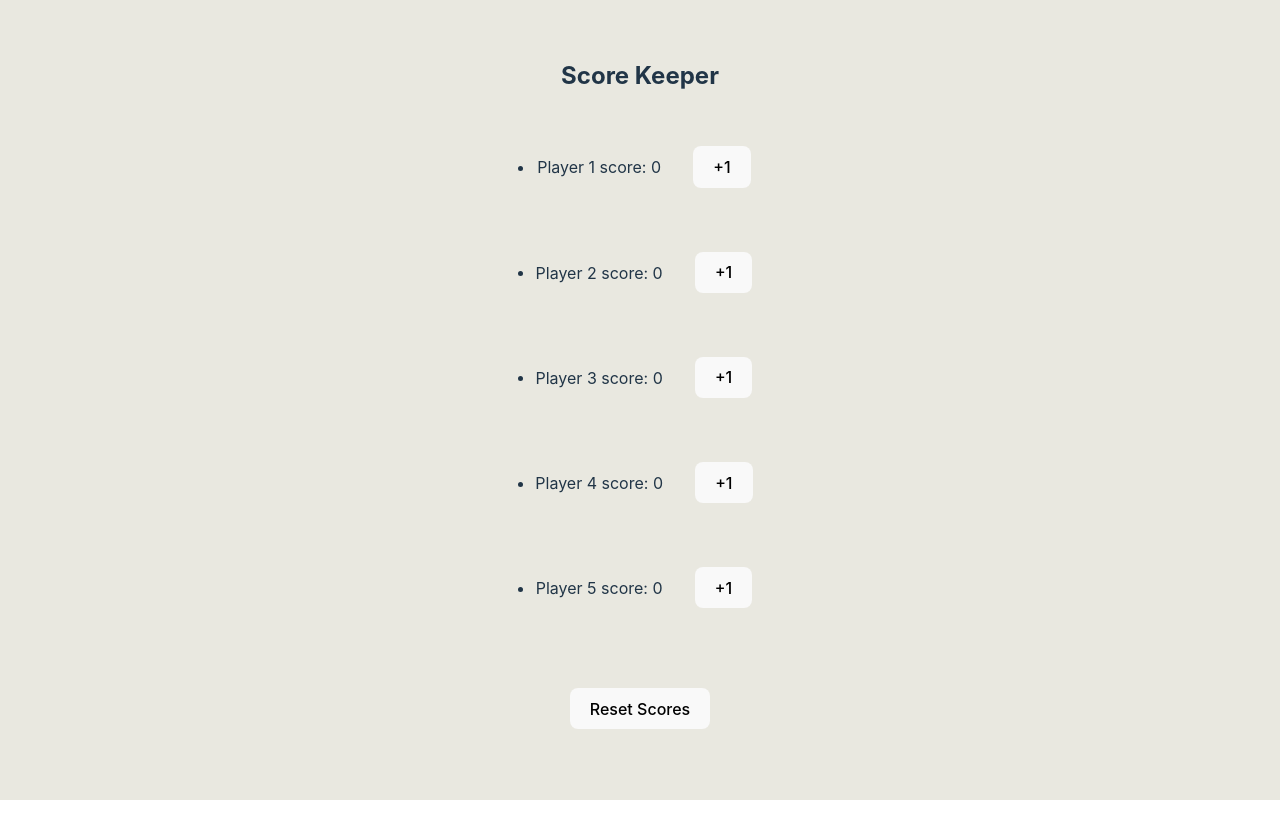
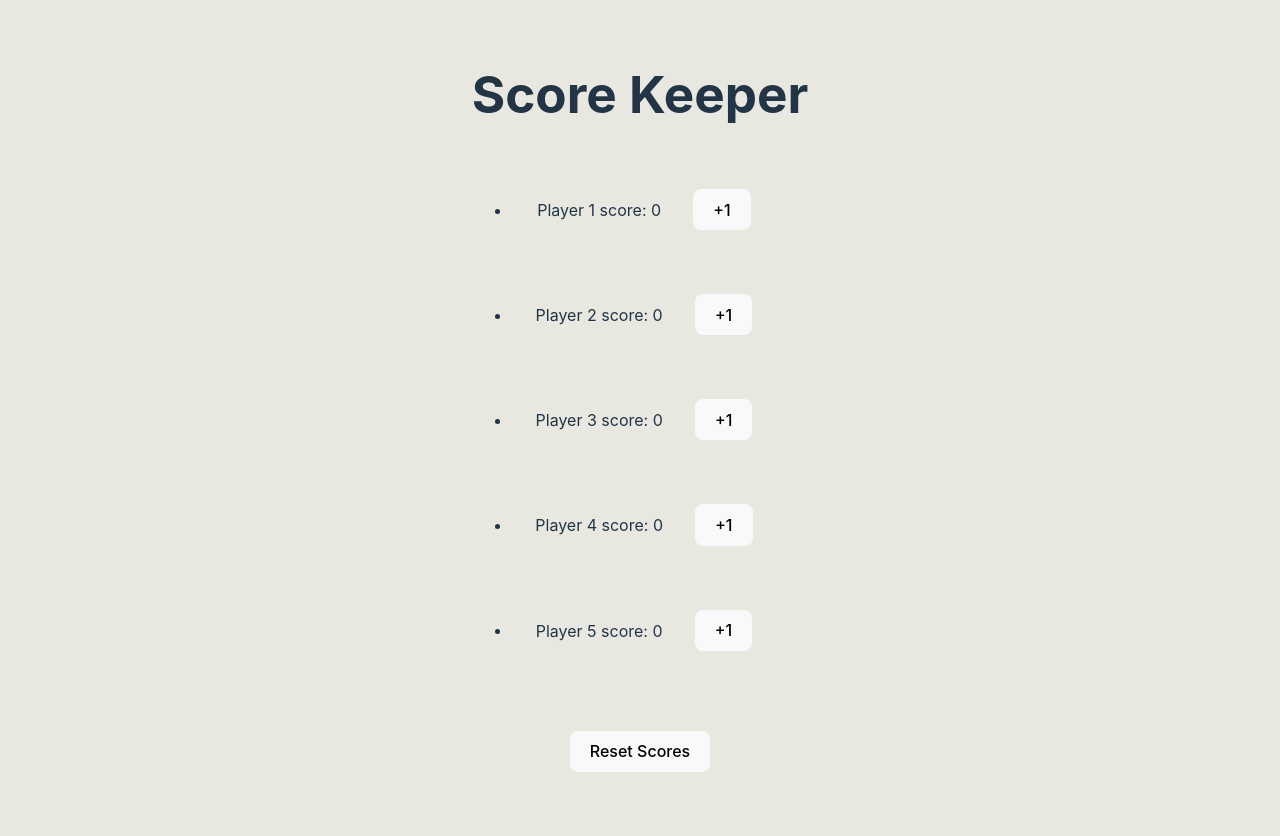
Before and after one commit to yisusworldwide/my-react-apps, a React (Vite) app: page / in a window 1280 px wide. Before the commit the page ends 800 px from the top, so only its background shows below. Built offline with nearby package versions, Linux system fonts and the light colour scheme.

Commit message:
Conditional to display winner in ScoreKeeper component

```diff
--- a/src/ScoreKeeper.jsx
+++ b/src/ScoreKeeper.jsx
@@ -1,6 +1,6 @@
 import { useState } from "react";
 
-export default function ScoreKeeper({ numPlayers=0, target=0 }){
+export default function ScoreKeeper({ numPlayers=4, target=7 }){
     const [scores, setScores] = useState(new Array(numPlayers).fill(0));
     const incrementScore = (idx) => {
         setScores((prevScores) => {
@@ -19,7 +19,7 @@ export default function ScoreKeeper({ numPlayers=0, target=0 }){
     return (
 
         <div>
-            <h2>Score Keeper</h2>
+            <h1>Score Keeper</h1>
             <ul>
                 {
                     scores.map((score, idx) => {
@@ -27,13 +27,12 @@ export default function ScoreKeeper({ numPlayers=0, target=0 }){
                         <li key={idx}>
                             Player {idx + 1} score: {score}
                             <button onClick = {() => incrementScore(idx)}>+1</button>
+                            { score === target && <h3>Winner!!!</h3> }
                         </li>
-
                     );
                 })}
             </ul>
             <button onClick={resetScores}>Reset Scores</button>
         </div>
     );
-
 }
```
